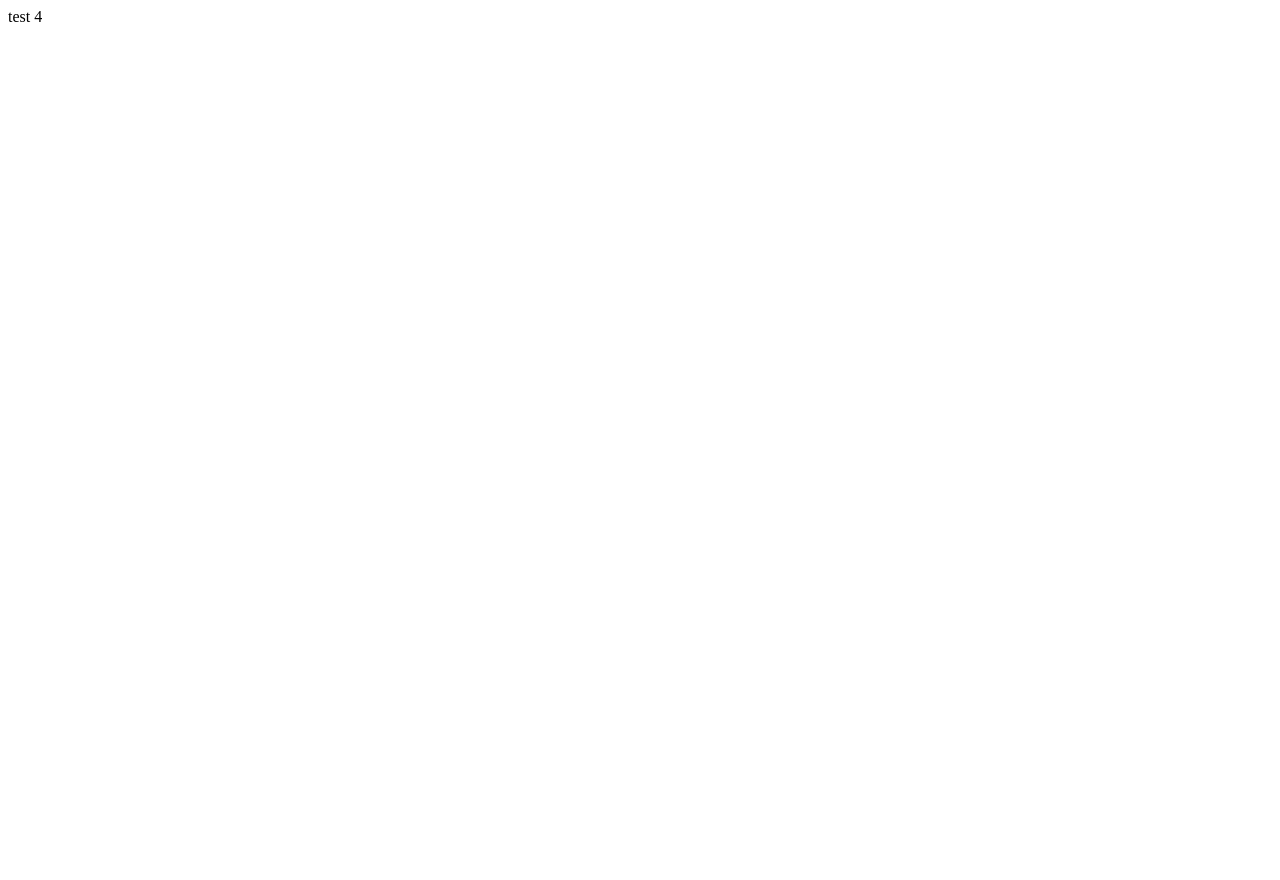
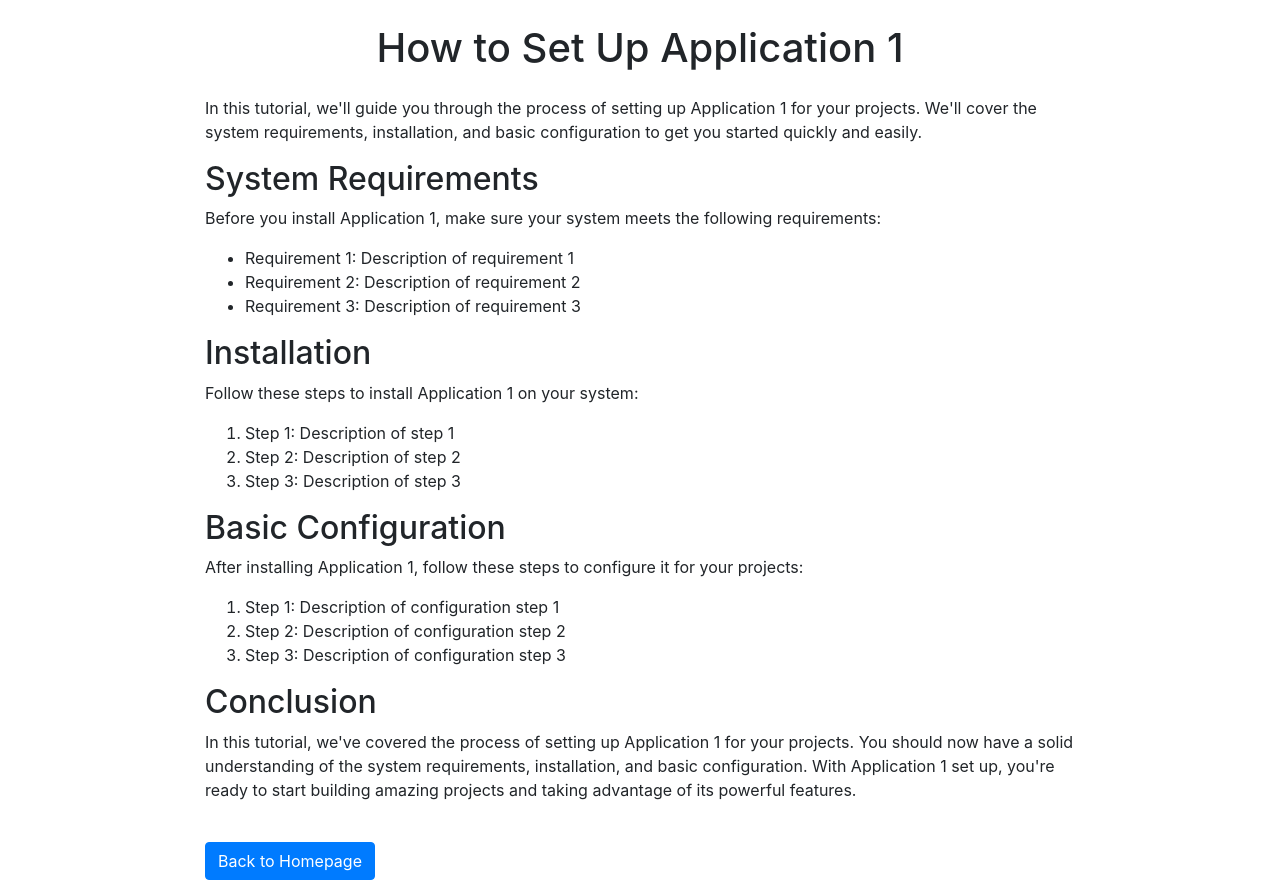
Before and after one commit to jpgaviria2/Bitcoin, a plain HTML site: page tutorial2.html in a window 1280 px wide. Before the commit the page ends 800 px from the top, so only its background shows below. Drawn offline with nearby package versions, Linux system fonts and the light colour scheme.

Commit message:
Update tutorial2.html

```diff
--- a/tutorial2.html
+++ b/tutorial2.html
@@ -1 +1,65 @@
-test 4
+<!DOCTYPE html>
+<html lang="en">
+<head>
+    <meta charset="UTF-8">
+    <meta name="viewport" content="width=device-width, initial-scale=1.0">
+    <title>Tutorial 1: How to Set Up Application 1</title>
+    <link rel="stylesheet" href="https://maxcdn.bootstrapcdn.com/bootstrap/4.5.2/css/bootstrap.min.css">
+    <script src="https://ajax.googleapis.com/ajax/libs/jquery/3.5.1/jquery.min.js"></script>
+    <script src="https://cdnjs.cloudflare.com/ajax/libs/popper.js/1.16.0/umd/popper.min.js"></script>
+    <script src="https://maxcdn.bootstrapcdn.com/bootstrap/4.5.2/js/bootstrap.min.js"></script>
+    <style>
+        .container {
+            max-width: 900px;
+        }
+    </style>
+</head>
+<body>
+    <div class="container">
+        <h1 class="text-center my-4">How to Set Up Application 1</h1>
+        <p>
+            In this tutorial, we'll guide you through the process of setting up Application 1 for your projects. We'll cover the system requirements, installation, and basic configuration to get you started quickly and easily.
+        </p>
+
+        <h2>System Requirements</h2>
+        <p>
+            Before you install Application 1, make sure your system meets the following requirements:
+        </p>
+        <ul>
+            <li>Requirement 1: Description of requirement 1</li>
+            <li>Requirement 2: Description of requirement 2</li>
+            <li>Requirement 3: Description of requirement 3</li>
+            <!-- Add more requirements as needed -->
+        </ul>
+
+        <h2>Installation</h2>
+        <p>
+            Follow these steps to install Application 1 on your system:
+        </p>
+        <ol>
+            <li>Step 1: Description of step 1</li>
+            <li>Step 2: Description of step 2</li>
+            <li>Step 3: Description of step 3</li>
+            <!-- Add more installation steps as needed -->
+        </ol>
+
+        <h2>Basic Configuration</h2>
+        <p>
+            After installing Application 1, follow these steps to configure it for your projects:
+        </p>
+        <ol>
+            <li>Step 1: Description of configuration step 1</li>
+            <li>Step 2: Description of configuration step 2</li>
+            <li>Step 3: Description of configuration step 3</li>
+            <!-- Add more configuration steps as needed -->
+        </ol>
+
+        <h2>Conclusion</h2>
+        <p>
+            In this tutorial, we've covered the process of setting up Application 1 for your projects. You should now have a solid understanding of the system requirements, installation, and basic configuration. With Application 1 set up, you're ready to start building amazing projects and taking advantage of its powerful features.
+        </p>
+
+        <a href="index.html" class="btn btn-primary mt-4">Back to Homepage</a>
+    </div>
+</body>
+</html>
```
